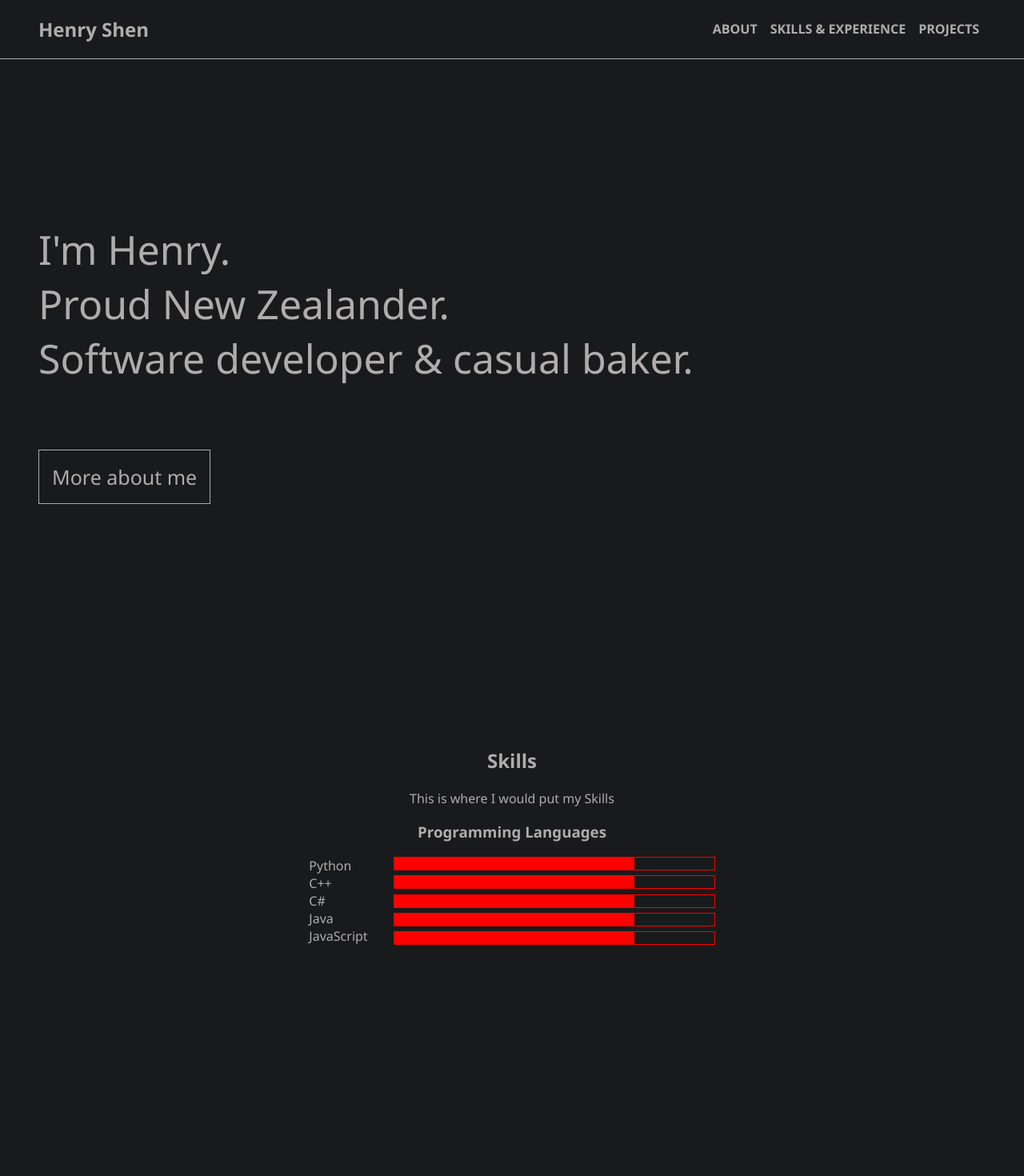
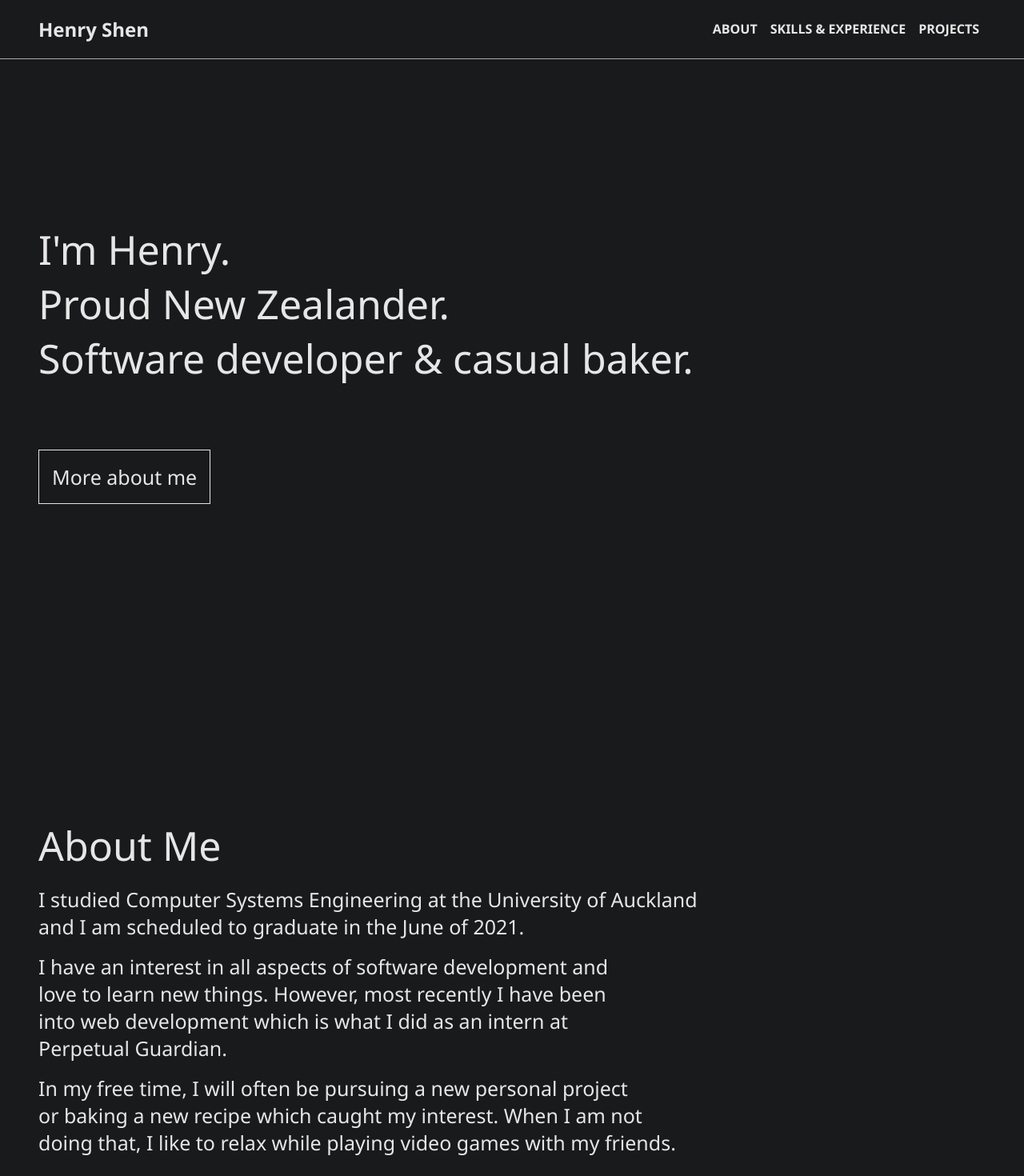
Before and after one commit to HenrygShen/Portfolio, a React (Create React App) app: page / in a window 1280 px wide. Shown: the top 1470 px of the page at 80% size. Built offline with nearby package versions, Linux system fonts and the light colour scheme.

Commit message:
Added description about me

```diff
--- a/src/App.tsx
+++ b/src/App.tsx
@@ -1,19 +1,22 @@
 import React from 'react';
 import Header from './components/Header';
 import AboutSection from './containers/AboutSection/AboutSection';
+import HomeSection from './containers/HomeSection/HomeSection';
 import SkillsSection from './containers/SkillsSection/SkillsSection';
 import './styles/App.scss';
 
 class App extends React.Component<any, any> {
-  private myRef: any
+  private aboutRef: any
+  private skillsRef: any
 
   constructor(props: any) {
     super(props)
-    this.myRef = React.createRef()
+    this.aboutRef = React.createRef()
+    this.skillsRef = React.createRef()
   }
 
-  executeScroll = () => {
-    this.myRef.current.scrollIntoView();
+  executeScroll = (ref: any) => {
+    ref.current.scrollIntoView();
   }
 
   animateHTML() {
@@ -54,9 +57,10 @@ class App extends React.Component<any, any> {
   render() {
     return (
       <body className="app-container">
-        <Header />
-        <AboutSection executeScroll={this.executeScroll}/>
-        <SkillsSection myRef={this.myRef}/>
+        <Header executeScroll={this.executeScroll} aboutRef={this.aboutRef} skillsRef={this.skillsRef}/>
+        <HomeSection executeScroll={this.executeScroll} refToScrollTo={this.aboutRef}/>
+        <AboutSection myRef={this.aboutRef}/>
+        <SkillsSection myRef={this.skillsRef}/>
         <SkillsSection />
       </body>
     )
--- a/src/components/Header.tsx
+++ b/src/components/Header.tsx
@@ -9,10 +9,16 @@ class Header extends React.Component<any, any> {
         <div className="header-wrapper">
           <h2>Henry Shen</h2>
           <div className="header-navbar">
-            <Button hover>
+            <Button
+              hover
+              onClick={() => this.props.executeScroll(this.props.aboutRef)}
+            >
               <b>ABOUT</b>
             </Button>
-            <Button hover>
+            <Button
+              hover
+              onClick={() => this.props.executeScroll(this.props.skillsRef)}
+            >
               <b>SKILLS &amp; EXPERIENCE</b>
             </Button>
             <Button hover>
--- a/src/containers/AboutSection/AboutSection.tsx
+++ b/src/containers/AboutSection/AboutSection.tsx
@@ -1,25 +1,20 @@
 import React from 'react';
-import Button from '../../components/Button';
 
 class AboutSection extends React.Component<any, any> {
 
   render() {
     return (
-      <div className="about-container">
-        <span>I'm Henry.</span>
-        <span>Proud New Zealander.</span>
-        <span>Software developer &amp; casual baker.</span>
-        <div className="about-link-wrapper">
-          <Button
-            bordered
-            hover
-            overrideStyles={{ padding: "1rem", fontSize: "25px"}}
-            onClick={this.props.executeScroll}
-          >
-            More about me
-          </Button>
-        </div>
-
+      <div className="about-container hidden" ref={this.props.myRef}>
+        <span className="about-title">About Me</span>
+        <span className="about-text-spacing">I studied Computer Systems Engineering at the University of Auckland</span>
+        <span>and I am scheduled to graduate in the June of 2021.</span>
+        <span className="about-text-spacing">I have an interest in all aspects of software development and</span>
+        <span>love to learn new things. However, most recently I have been</span>
+        <span>into web development which is what I did as an intern at</span>
+        <span>Perpetual Guardian.</span>
+        <span className="about-text-spacing">In my free time, I will often be pursuing a new personal project</span>
+        <span>or baking a new recipe which caught my interest. When I am not</span>
+        <span>doing that, I like to relax while playing video games with my friends.</span>
       </div>
     )
   }
--- /dev/null
+++ b/src/containers/HomeSection/HomeSection.tsx
@@ -0,0 +1,28 @@
+import React from 'react';
+import Button from '../../components/Button';
+
+class HomeSection extends React.Component<any, any> {
+
+  render() {
+    return (
+      <div className="home-container">
+        <span>I'm Henry.</span>
+        <span>Proud New Zealander.</span>
+        <span>Software developer &amp; casual baker.</span>
+        <div className="home-link-wrapper">
+          <Button
+            bordered
+            hover
+            overrideStyles={{ padding: "1rem", fontSize: "25px"}}
+            onClick={() => this.props.executeScroll(this.props.refToScrollTo)}
+          >
+            More about me
+          </Button>
+        </div>
+
+      </div>
+    )
+  }
+}
+
+export default HomeSection
--- a/src/index.scss
+++ b/src/index.scss
@@ -21,5 +21,5 @@ html {
 
 #root {
   height: 100%;
-  color: #b1acac
+  color: #e6e6e6
 }
--- a/src/styles/App.scss
+++ b/src/styles/App.scss
@@ -2,6 +2,7 @@
 @import "./components/Header.scss";
 
 @import "./containers/AboutSection.scss";
+@import "./containers/HomeSection.scss";
 @import "./containers/SkillsSection.scss";
 
 .app-container {
@@ -10,3 +11,17 @@
   justify-content: center;
   text-align: center;
 }
+
+// fade in animation
+.hidden {
+  opacity: 0;
+}
+
+@keyframes fade-in {
+  from {opacity: 0; transform: scale(.7,.7)}
+  to {opacity: 1;}
+}
+
+.fade-in-element {
+animation: fade-in 1.4s;
+}
--- a/src/styles/containers/AboutSection.scss
+++ b/src/styles/containers/AboutSection.scss
@@ -1,13 +1,21 @@
 .about-container {
   display: flex;
-  font-size: 50px;
+  font-size: 25px;
   padding: 0 0 0 3rem;
   flex-direction: column;
   align-items: flex-start;
   justify-content: center;
-  height: 95vh;
+  height: 100vh;
 
   .about-link-wrapper {
     margin: 5rem 0 0 0;
   }
+
+  .about-text-spacing {
+    margin-top: 1rem;
+  }
+
+  .about-title {
+    font-size: 50px;
+  }
 }
--- /dev/null
+++ b/src/styles/containers/HomeSection.scss
@@ -0,0 +1,13 @@
+.home-container {
+  display: flex;
+  font-size: 50px;
+  padding: 0 0 0 3rem;
+  flex-direction: column;
+  align-items: flex-start;
+  justify-content: center;
+  height: 95vh;
+
+  .home-link-wrapper {
+    margin: 5rem 0 0 0;
+  }
+}
--- a/src/styles/containers/SkillsSection.scss
+++ b/src/styles/containers/SkillsSection.scss
@@ -1,5 +1,5 @@
 .skills-container {
-  height: 95vh;
+  height: 100vh;
   padding-top: 5rem;
 
   .languages-list-wrapper {
@@ -33,16 +33,3 @@
     }
   }
 }
-
-.hidden {
-  opacity: 0;
-}
-
-@keyframes fade-in {
-  from {opacity: 0; transform: scale(.7,.7)}
-  to {opacity: 1;}
-}
-
-.fade-in-element {
-animation: fade-in 1.4s;
-}
```
